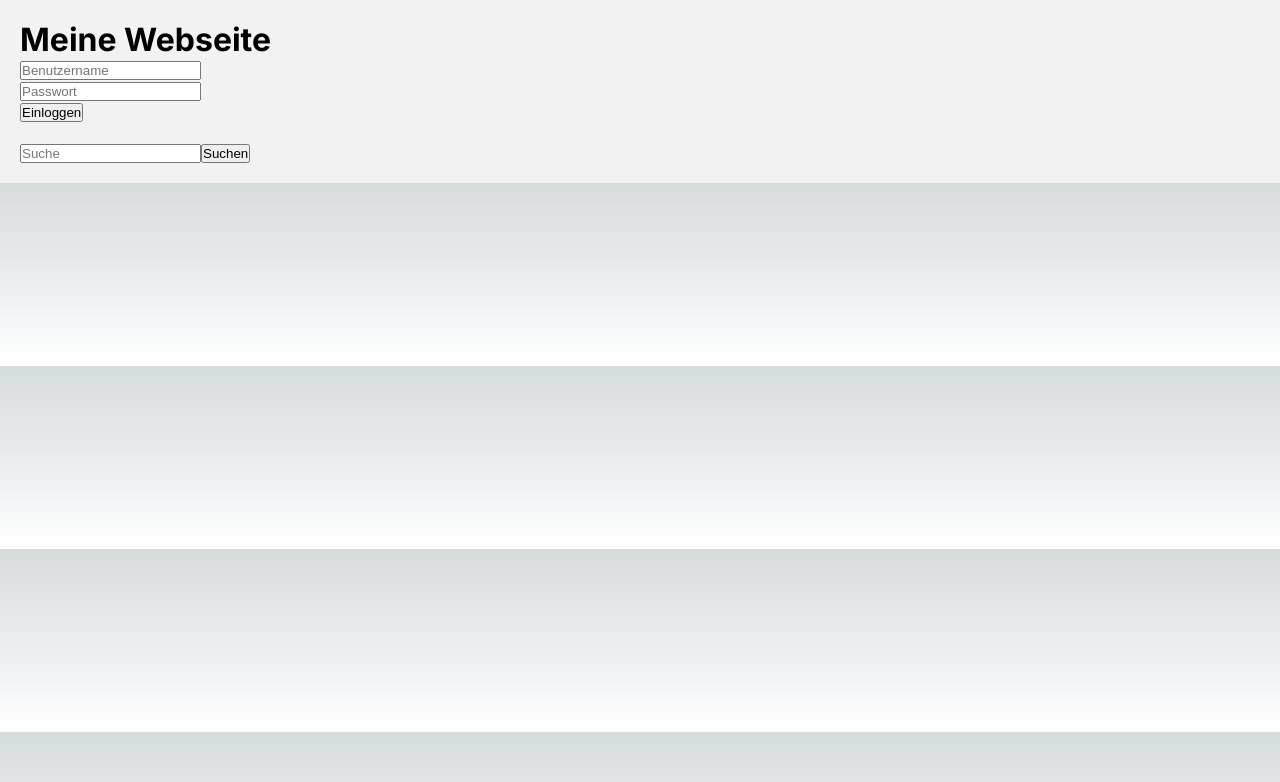
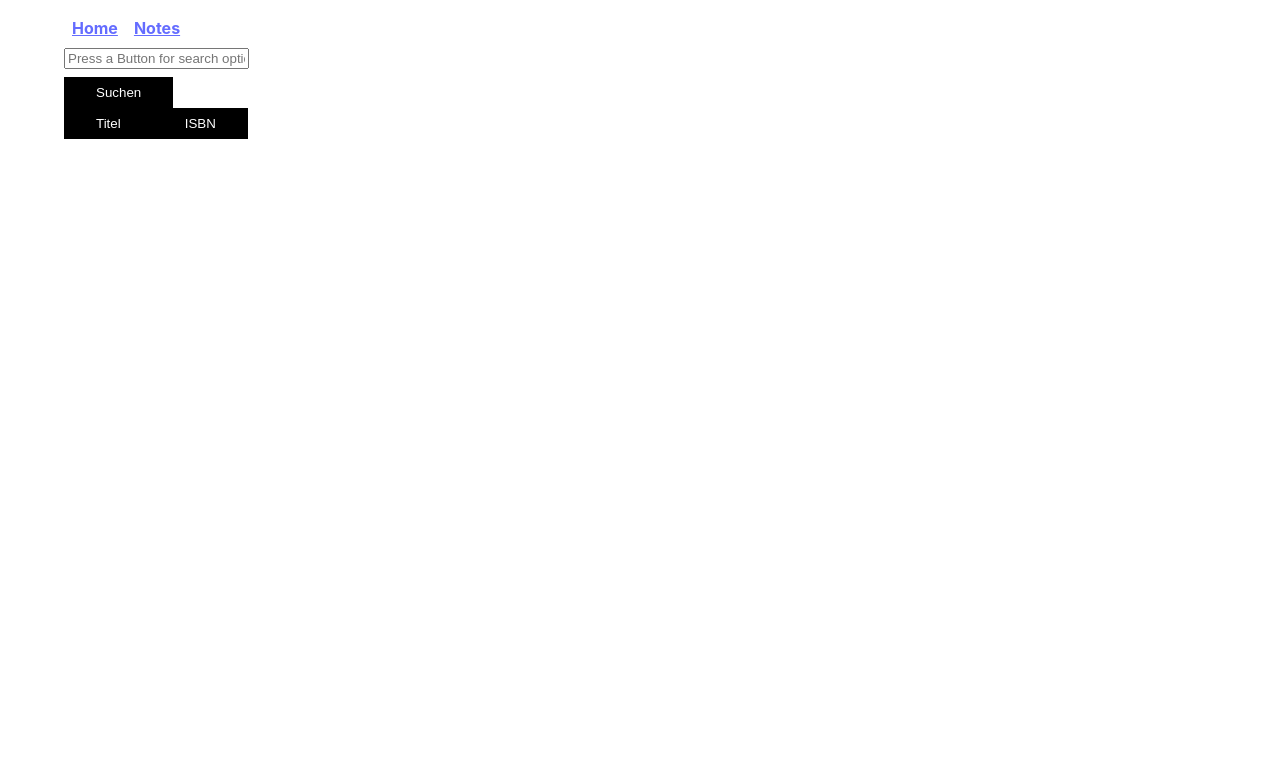
Before and after one commit to Yuszi/BuchWeb, a Next.js app: page / in a window 1280 px wide. Shown: the top 782 px of the page. Built offline with nearby package versions, Linux system fonts and the light colour scheme.

Commit message:
front page functionality

```diff
--- a/package.json
+++ b/package.json
@@ -3,7 +3,7 @@
   "version": "0.1.0",
   "private": true,
   "scripts": {
-    "dev": "next dev",
+    "dev": "next dev --turbo",
     "build": "next build",
     "start": "next start",
     "lint": "next lint"
--- /dev/null
+++ b/src/app/app.module.css
@@ -0,0 +1,65 @@
+:root {
+    font-family: Inter, system-ui, Avenir, Helvetica, Arial, sans-serif;
+    line-height: 1.5;
+    font-weight: 400;
+
+    color-scheme: light dark;
+    color: rgba(255, 255, 255, 0.87);
+    background-color: #242424;
+
+    font-synthesis: none;
+    text-rendering: optimizeLegibility;
+    -webkit-font-smoothing: antialiased;
+    -moz-osx-font-smoothing: grayscale;
+    -webkit-text-size-adjust: 100%;
+  }
+
+  a {
+    font-weight: 500;
+    color: #646cff;
+    text-decoration: inherit;
+  }
+  a:hover {
+    color: #535bf2;
+  }
+
+  body {
+    margin: 0;
+    display: flex;
+    place-items: center;
+    min-width: 320px;
+    min-height: 100vh;
+  }
+
+  h1 {
+    font-size: 3.2em;
+    line-height: 1.1;
+  }
+
+  button {
+    background-color: #000000;
+    border: none;
+    color: white;
+    padding: 0.5rem 2rem;
+    text-align: center;
+    text-decoration: none;
+    display: inline-block;
+    cursor: pointer;
+  }
+  button:hover {
+    border-color: #646cff;
+  }
+  button:focus,
+  button:focus-visible {
+    outline: 4px auto -webkit-focus-ring-color;
+  }
+
+  @media (prefers-color-scheme: light) {
+    :root {
+      color: #213547;
+      background-color: #ffffff;
+    }
+    a:hover {
+      color: #747bff;
+    }
+  }
--- a/src/app/globals.css
+++ b/src/app/globals.css
@@ -1,107 +1,51 @@
-:root {
-  --max-width: 1100px;
-  --border-radius: 12px;
-  --font-mono: ui-monospace, Menlo, Monaco, 'Cascadia Mono', 'Segoe UI Mono',
-    'Roboto Mono', 'Oxygen Mono', 'Ubuntu Monospace', 'Source Code Pro',
-    'Fira Mono', 'Droid Sans Mono', 'Courier New', monospace;
-
-  --foreground-rgb: 0, 0, 0;
-  --background-start-rgb: 214, 219, 220;
-  --background-end-rgb: 255, 255, 255;
-
-  --primary-glow: conic-gradient(
-    from 180deg at 50% 50%,
-    #16abff33 0deg,
-    #0885ff33 55deg,
-    #54d6ff33 120deg,
-    #0071ff33 160deg,
-    transparent 360deg
-  );
-  --secondary-glow: radial-gradient(
-    rgba(255, 255, 255, 1),
-    rgba(255, 255, 255, 0)
-  );
-
-  --tile-start-rgb: 239, 245, 249;
-  --tile-end-rgb: 228, 232, 233;
-  --tile-border: conic-gradient(
-    #00000080,
-    #00000040,
-    #00000030,
-    #00000020,
-    #00000010,
-    #00000010,
-    #00000080
-  );
-
-  --callout-rgb: 238, 240, 241;
-  --callout-border-rgb: 172, 175, 176;
-  --card-rgb: 180, 185, 188;
-  --card-border-rgb: 131, 134, 135;
-}
-
-@media (prefers-color-scheme: dark) {
-  :root {
-    --foreground-rgb: 255, 255, 255;
-    --background-start-rgb: 0, 0, 0;
-    --background-end-rgb: 0, 0, 0;
-
-    --primary-glow: radial-gradient(rgba(1, 65, 255, 0.4), rgba(1, 65, 255, 0));
-    --secondary-glow: linear-gradient(
-      to bottom right,
-      rgba(1, 65, 255, 0),
-      rgba(1, 65, 255, 0),
-      rgba(1, 65, 255, 0.3)
-    );
-
-    --tile-start-rgb: 2, 13, 46;
-    --tile-end-rgb: 2, 5, 19;
-    --tile-border: conic-gradient(
-      #ffffff80,
-      #ffffff40,
-      #ffffff30,
-      #ffffff20,
-      #ffffff10,
-      #ffffff10,
-      #ffffff80
-    );
-
-    --callout-rgb: 20, 20, 20;
-    --callout-border-rgb: 108, 108, 108;
-    --card-rgb: 100, 100, 100;
-    --card-border-rgb: 200, 200, 200;
-  }
-}
-
 * {
   box-sizing: border-box;
-  padding: 0;
-  margin: 0;
 }
 
 html,
 body {
-  max-width: 100vw;
-  overflow-x: hidden;
-}
-
-body {
-  color: rgb(var(--foreground-rgb));
-  background: linear-gradient(
-      to bottom,
-      transparent,
-      rgb(var(--background-end-rgb))
-    )
-    rgb(var(--background-start-rgb));
+  padding: 0;
+  margin: 0;
+  font-family: -apple-system, BlinkMacSystemFont, Segoe UI, Roboto, Oxygen, Ubuntu, Cantarell, Fira Sans, Droid Sans,
+    Helvetica Neue, sans-serif;
+    padding: 0 2rem;
 }
 
 a {
   color: inherit;
   text-decoration: none;
+  padding: 0;
+  margin: 0;
 }
 
-@media (prefers-color-scheme: dark) {
-  html {
-    color-scheme: dark;
-  }
+main {
+  min-height: 100vh;
+  padding: 1rem 0;
+  display: flex;
+  flex-direction: column;
+  justify-content: flex-start;
+  align-items: flex-start;
 }
+
+input, textarea {
+  display: block;
+  max-width: 300px;
+  margin: 0.5rem 0;
+}
+
+button {
+  background-color: #000000;
+  border: none;
+  color: white;
+  padding: 0.5rem 2rem;
+  text-align: center;
+  text-decoration: none;
+  display: inline-block;
+  cursor: pointer;
+}
+
+nav a {
+  font-weight: bold;
+  margin: 0 0.5rem;
+  text-decoration: underline;
+}
--- a/src/app/layout.tsx
+++ b/src/app/layout.tsx
@@ -1,11 +1,12 @@
 import './globals.css'
+import Link from 'next/link'
 import { Inter } from 'next/font/google'
 
 const inter = Inter({ subsets: ['latin'] })
 
 export const metadata = {
-  title: 'Create Next App',
-  description: 'Generated by create next app',
+  title: 'BuchWeb',
+  description: 'Search and create a book',
 }
 
 export default function RootLayout({
@@ -14,8 +15,20 @@ export default function RootLayout({
   children: React.ReactNode
 }) {
   return (
-    <html lang="en">
-      <body className={inter.className}>{children}</body>
+    <html>
+      <body>
+        <main>
+          <nav>
+            <Link href="/">
+              Home
+            </Link>
+            <Link href="/notes">
+              Notes
+            </Link>
+          </nav>
+          {children}
+        </main>
+      </body>
     </html>
   )
 }
--- a/src/app/page.module.css
+++ b/src/app/page.module.css
@@ -1,239 +1,51 @@
-.main {
-  display: flex;
-  background: url(../../public/Hintergrundbild.jpg);
-  flex-direction: column;
-  justify-content: space-between;
-  align-items: center;
-  padding: 6rem;
-  /** min-height: 100vh; */
-  background-color: #123451;
-  font: bold;
-  font-size: large;
-  font-family: Georgia, 'Times New Roman', Times, serif;
-  background-image: -webkit-radial-gradient();;
+* {
+  box-sizing: border-box;
 }
 
-.description {
-  display: inherit;
-  justify-content: inherit;
-  align-items: inherit;
-  font-size: 0.85rem;
-  max-width: var(--max-width);
-  width: 100%;
-  z-index: 2;
-  font-family: var(--font-mono);
+html,
+body {
+  padding: 0;
+  margin: 0;
+  font-family: -apple-system, BlinkMacSystemFont, Segoe UI, Roboto, Oxygen, Ubuntu, Cantarell, Fira Sans, Droid Sans,
+    Helvetica Neue, sans-serif;
+    padding: 0 2rem;
 }
 
-.description a {
-  display: flex;
-  justify-content: center;
-  align-items: center;
-  gap: 0.5rem;
+a {
+  color: inherit;
+  text-decoration: none;
+  padding: 0;
+  margin: 0;
 }
 
-.myStuff {
-  color:aqua;
+main {
+  min-height: 100vh;
+  padding: 1rem 0;
+  display: flex;
+  flex-direction: column;
+  justify-content: flex-start;
+  align-items: flex-start;
 }
 
-.description p {
-  position: relative;
-  margin: 0;
-  padding: 1rem;
-  background-color: rgba(var(--callout-rgb), 0.5);
-  border: 1px solid rgba(var(--callout-border-rgb), 0.3);
-  border-radius: var(--border-radius);
+input, textarea {
+  display: block;
+  max-width: 300px;
+  margin: 0.5rem 0;
 }
 
-.code {
-  font-weight: 700;
-  font-family: var(--font-mono);
+button {
+  background-color: #000000;
+  border: none;
+  color: white;
+  padding: 0.5rem 2rem;
+  text-align: center;
+  text-decoration: none;
+  display: inline-block;
+  cursor: pointer;
 }
 
-.grid {
-  display: grid;
-  grid-template-columns: repeat(4, minmax(25%, auto));
-  width: var(--max-width);
-  max-width: 100%;
+nav a {
+  font-weight: bold;
+  margin: 0 0.5rem;
+  text-decoration: underline;
 }
-
-.card {
-  padding: 1rem 1.2rem;
-  border-radius: var(--border-radius);
-  background: rgba(var(--card-rgb), 0);
-  border: 1px solid rgba(var(--card-border-rgb), 0);
-  transition: background 200ms, border 200ms;
-}
-
-.card span {
-  display: inline-block;
-  transition: transform 200ms;
-}
-
-.card h2 {
-  font-weight: 600;
-  margin-bottom: 0.7rem;
-}
-
-.card p {
-  margin: 0;
-  opacity: 0.6;
-  font-size: 0.9rem;
-  line-height: 1.5;
-  max-width: 30ch;
-}
-
-.center {
-  display: flex;
-  justify-content: center;
-  align-items: center;
-  position: relative;
-  padding: 4rem 0;
-}
-
-.center::before {
-  background: var(--secondary-glow);
-  border-radius: 50%;
-  width: 480px;
-  height: 360px;
-  margin-left: -400px;
-}
-
-.center::after {
-  background: var(--primary-glow);
-  width: 240px;
-  height: 180px;
-  z-index: -1;
-}
-
-.center::before,
-.center::after {
-  content: '';
-  left: 50%;
-  position: absolute;
-  filter: blur(45px);
-  transform: translateZ(0);
-}
-
-.logo {
-  position: relative;
-}
-/* Enable hover only on non-touch devices */
-@media (hover: hover) and (pointer: fine) {
-  .card:hover {
-    background: rgba(var(--card-rgb), 0.1);
-    border: 1px solid rgba(var(--card-border-rgb), 0.15);
-  }
-
-  .card:hover span {
-    transform: translateX(4px);
-  }
-}
-
-@media (prefers-reduced-motion) {
-  .card:hover span {
-    transform: none;
-  }
-}
-
-/* Mobile */
-@media (max-width: 700px) {
-  .content {
-    padding: 4rem;
-  }
-
-  .grid {
-    grid-template-columns: 1fr;
-    margin-bottom: 120px;
-    max-width: 320px;
-    text-align: center;
-  }
-
-  .card {
-    padding: 1rem 2.5rem;
-  }
-
-  .card h2 {
-    margin-bottom: 0.5rem;
-  }
-
-  .center {
-    padding: 8rem 0 6rem;
-  }
-
-  .center::before {
-    transform: none;
-    height: 300px;
-  }
-
-  .description {
-    font-size: 0.8rem;
-  }
-
-  .description a {
-    padding: 1rem;
-  }
-
-  .description p,
-  .description div {
-    display: flex;
-    justify-content: center;
-    position: fixed;
-    width: 100%;
-  }
-
-  .description p {
-    align-items: center;
-    inset: 0 0 auto;
-    padding: 2rem 1rem 1.4rem;
-    border-radius: 0;
-    border: none;
-    border-bottom: 1px solid rgba(var(--callout-border-rgb), 0.25);
-    background: linear-gradient(
-      to bottom,
-      rgba(var(--background-start-rgb), 1),
-      rgba(var(--callout-rgb), 0.5)
-    );
-    background-clip: padding-box;
-    backdrop-filter: blur(24px);
-  }
-
-  .description div {
-    align-items: flex-end;
-    pointer-events: none;
-    inset: auto 0 0;
-    padding: 2rem;
-    height: 200px;
-    background: linear-gradient(
-      to bottom,
-      transparent 0%,
-      rgb(var(--background-end-rgb)) 40%
-    );
-    z-index: 1;
-  }
-}
-
-/* Tablet and Smaller Desktop */
-@media (min-width: 701px) and (max-width: 1120px) {
-  .grid {
-    grid-template-columns: repeat(2, 50%);
-  }
-}
-
-@media (prefers-color-scheme: dark) {
-  .vercelLogo {
-    filter: invert(1);
-  }
-
-  .logo {
-    filter: invert(1) drop-shadow(0 0 0.3rem #ffffff70);
-  }
-}
-
-@keyframes rotate {
-  from {
-    transform: rotate(360deg);
-  }
-  to {
-    transform: rotate(0deg);
-  }
-}
--- a/src/app/page.tsx
+++ b/src/app/page.tsx
@@ -1,67 +1,10 @@
-import React, { useState, ChangeEvent } from 'react';
+import SearchBook from "./SearchBook";
+import './app.module.css';
+export default function Page(){
 
-const Page = () => {
-  const [username, setUsername] = useState('');
-  const [password, setPassword] = useState('');
-  const [loggedIn, setLoggedIn] = useState(false);
-
-  const handleUsernameChange = (event: ChangeEvent<HTMLInputElement>) => {
-    setUsername(event.target.value);
-  };
-
-  const handlePasswordChange = (event: ChangeEvent<HTMLInputElement>) => {
-    setPassword(event.target.value);
-  };
-
-  const handleLogin = () => {
-    // Hier kannst du deine eigene Logik für die Überprüfung von Benutzername und Passwort einfügen
-    if (username === 'admin' && password === 'password') {
-      setLoggedIn(true);
-    } else {
-      alert('Falscher Benutzername oder Passwort');
-    }
-  };
-
-  const handleLogout = () => {
-    setLoggedIn(false);
-    setUsername('');
-    setPassword('');
-  };
-
-  return (
-    <div style={{ backgroundColor: '#f2f2f2', padding: '20px' }}>
-      <h1>Meine Webseite</h1>
-
-      {!loggedIn ? (
-        <div>
-          <input
-            type="text"
-            placeholder="Benutzername"
-            value={username}
-            onChange={handleUsernameChange}
-          />
-          <br />
-          <input
-            type="password"
-            placeholder="Passwort"
-            value={password}
-            onChange={handlePasswordChange}
-          />
-          <br />
-          <button onClick={handleLogin}>Einloggen</button>
-        </div>
-      ) : (
-        <div>
-          <p>Eingeloggt als {username}</p>
-          <button onClick={handleLogout}>Ausloggen</button>
-        </div>
-      )}
-
-      <br />
-      <input type="text" placeholder="Suche" />
-      <button>Suchen</button>
-    </div>
-  );
-};
-
-export default Page;
+  return(
+    <>
+    <SearchBook />
+    </>
+  )
+}
```
